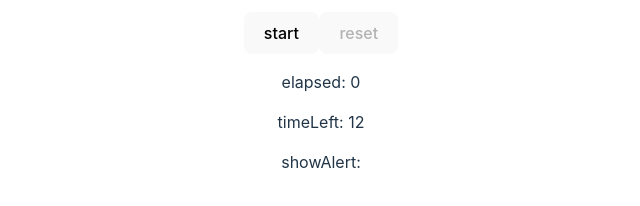
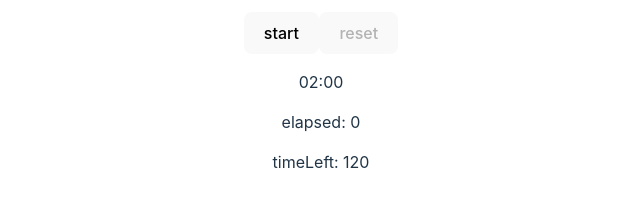
Before and after one commit to dmitro02/apnea-react, a React (Vite) app: page / in a window 1280 px wide. Shown: the part 452-658 px from the top of the page, without its empty margins (319-959 px from the left). Built offline with nearby package versions, Linux system fonts and the light colour scheme.

Commit message:
format time; rest color

```diff
--- a/src/App.jsx
+++ b/src/App.jsx
@@ -2,12 +2,13 @@ import { useMemo, useState } from 'react';
 import './App.css';
 import Timer from './utils/timer';
 import CircularProgressBar from './components/CircularProgressBar';
+import { formatTime } from './utils/utils';
 
-const DURATION = 12;
+const DURATION = 120;
 const RADIUS = 90;
 const PROGRESS_COLOR = '#3287a8';
 const GET_READY_COLOR = '#de5952';
-const COUNTDDOWN_DURATION = 4;
+const COUNTDDOWN_DURATION = 8;
 
 function App() {
   const [elapsed, setElapsed] = useState(0);
@@ -53,8 +54,8 @@ function App() {
         recordTime={recordTime}
       />
       <div className="card">
-        <button onClick={isStarted ? record : start}>
-          {isStarted ? "record" : "start"}
+        <button onClick={isStarted ? record : start} disabled={!!recordTime}>
+          {isStarted ? 'record' : 'start'}
         </button>
         <button
           onClick={isStarted ? stop : reset}
@@ -62,9 +63,9 @@ function App() {
         >
           {isStarted ? 'stop' : 'reset'}
         </button>
+        <p>{formatTime(timeLeft)}</p>
         <p>elapsed: {elapsed}</p>
         <p>timeLeft: {timeLeft}</p>
-        <p>showAlert: {showAlert}</p>
       </div>
     </>
   );
--- a/src/components/CircularProgressBar.jsx
+++ b/src/components/CircularProgressBar.jsx
@@ -1,3 +1,5 @@
+const REST_COLOR = '#2d728c';
+
 function CircularProgressBar({
   radius,
   value,
@@ -30,11 +32,11 @@ function CircularProgressBar({
         stroke="#e0e0e0"
         strokeWidth="120"
       />
-      <circle // progress circle 2
+      <circle // rest circle
         r={radius}
         cx="150"
         cy="150"
-        stroke="green"
+        stroke={REST_COLOR}
         strokeWidth="114"
         strokeLinecap="butt"
         strokeDashoffset={strokeDashoffset}
--- /dev/null
+++ b/src/utils/utils.js
@@ -0,0 +1,7 @@
+export const formatTime = (elapsedSec) => {
+  let min = Math.floor(elapsedSec / 60)
+  let sec = elapsedSec - min * 60
+  return addLeadingZeroToMinSec(min) + ':' + addLeadingZeroToMinSec(sec)
+}
+
+const addLeadingZeroToMinSec = (val) => val < 10 ? '0' + val : val
```
